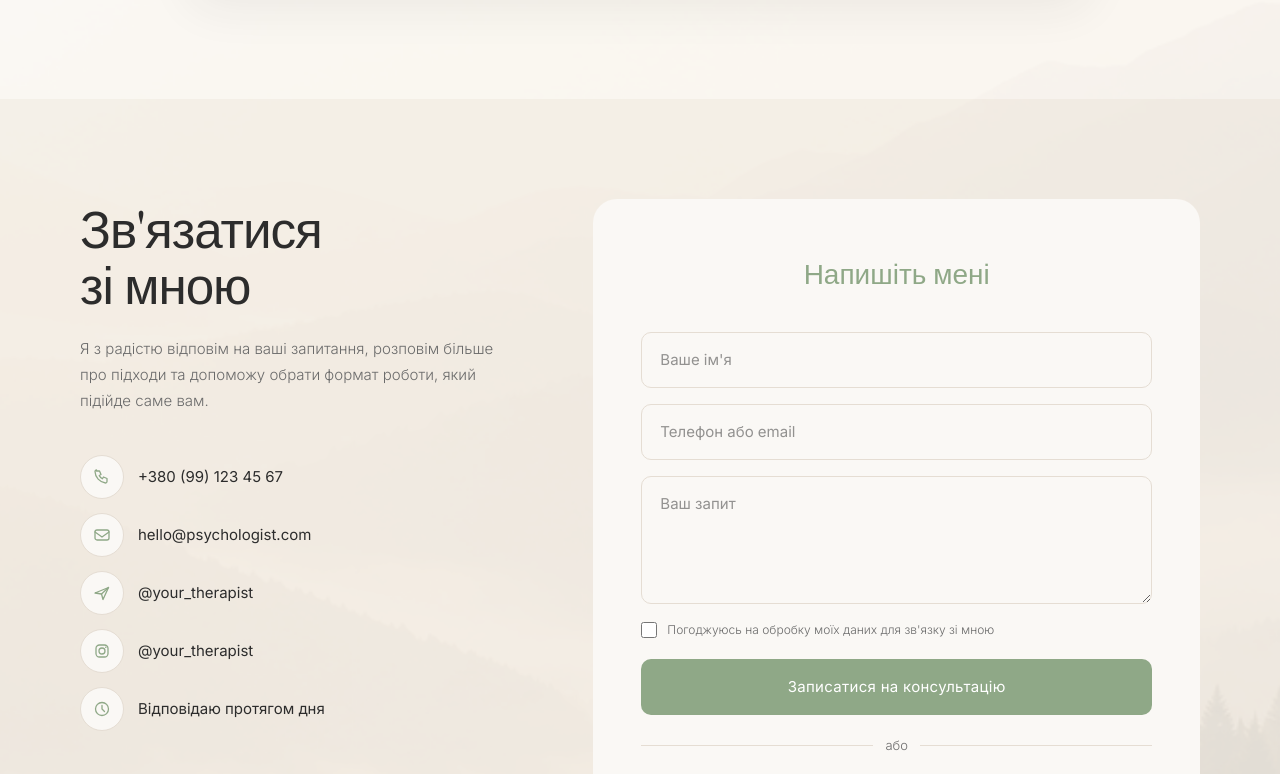
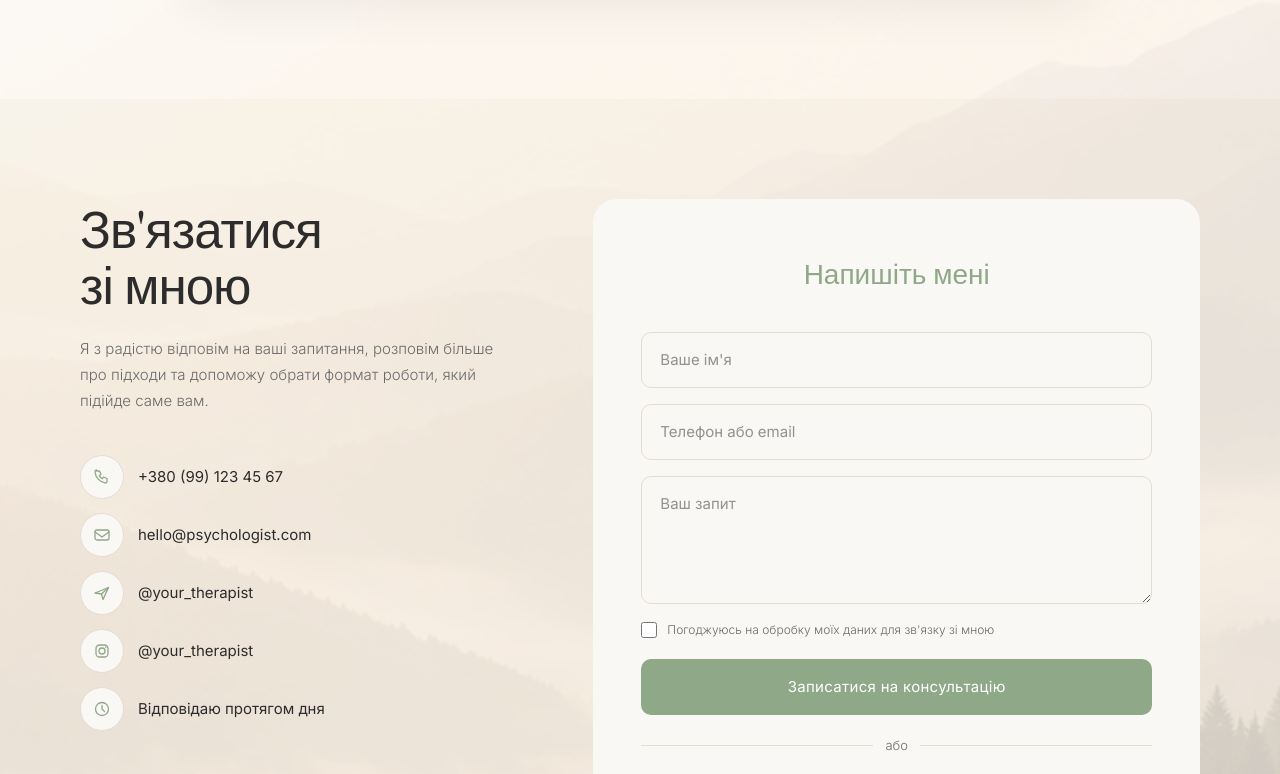
Before and after one commit to danylonahorniuk/psychologist-landing, a Next.js app: page / in a window 1280 px wide. Shown: the part 6926-7700 px from the top of the page. Built offline with nearby package versions, Linux system fonts and the light colour scheme.

Commit message:
fix: increase mountain visibility in contact section

```diff
--- a/app/page.tsx
+++ b/app/page.tsx
@@ -33,7 +33,7 @@ export default function Home() {
             src="/footer-mountains.png"
             alt=""
             fill
-            style={{ objectFit: "cover", objectPosition: "center 35%", opacity: 0.38 }}
+            style={{ objectFit: "cover", objectPosition: "center 35%", opacity: 0.55 }}
             sizes="100vw"
           />
         </div>
--- a/components/Contact.tsx
+++ b/components/Contact.tsx
@@ -38,7 +38,7 @@ export default function Contact() {
       `}</style>
 
       {/* CTA card */}
-      <section className="s-pad" style={{ background: "rgba(250,248,245,0.55)" }}>
+      <section className="s-pad" style={{ background: "rgba(250,248,245,0.38)" }}>
         <div style={{ maxWidth: "900px", margin: "0 auto" }}>
           <div style={{
             position: "relative",
@@ -131,7 +131,7 @@ export default function Contact() {
       </section>
 
       {/* Contact form section */}
-      <section id="contact" className="s-pad" style={{ background: "rgba(240,235,227,0.6)" }}>
+      <section id="contact" className="s-pad" style={{ background: "rgba(240,235,227,0.42)" }}>
         <div className="contact-grid" style={{ maxWidth: "1280px", margin: "0 auto" }}>
 
           {/* Left */}
```
